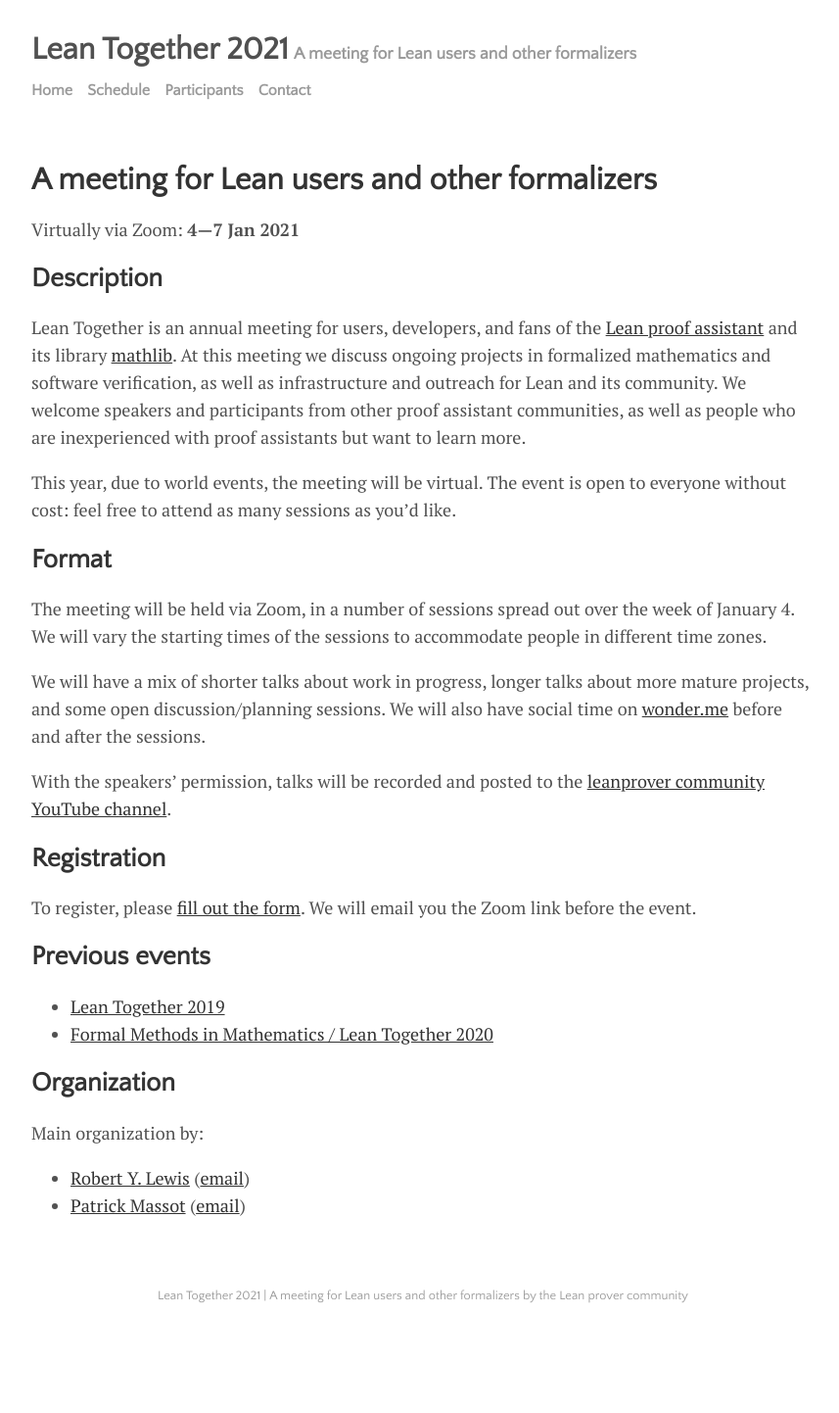
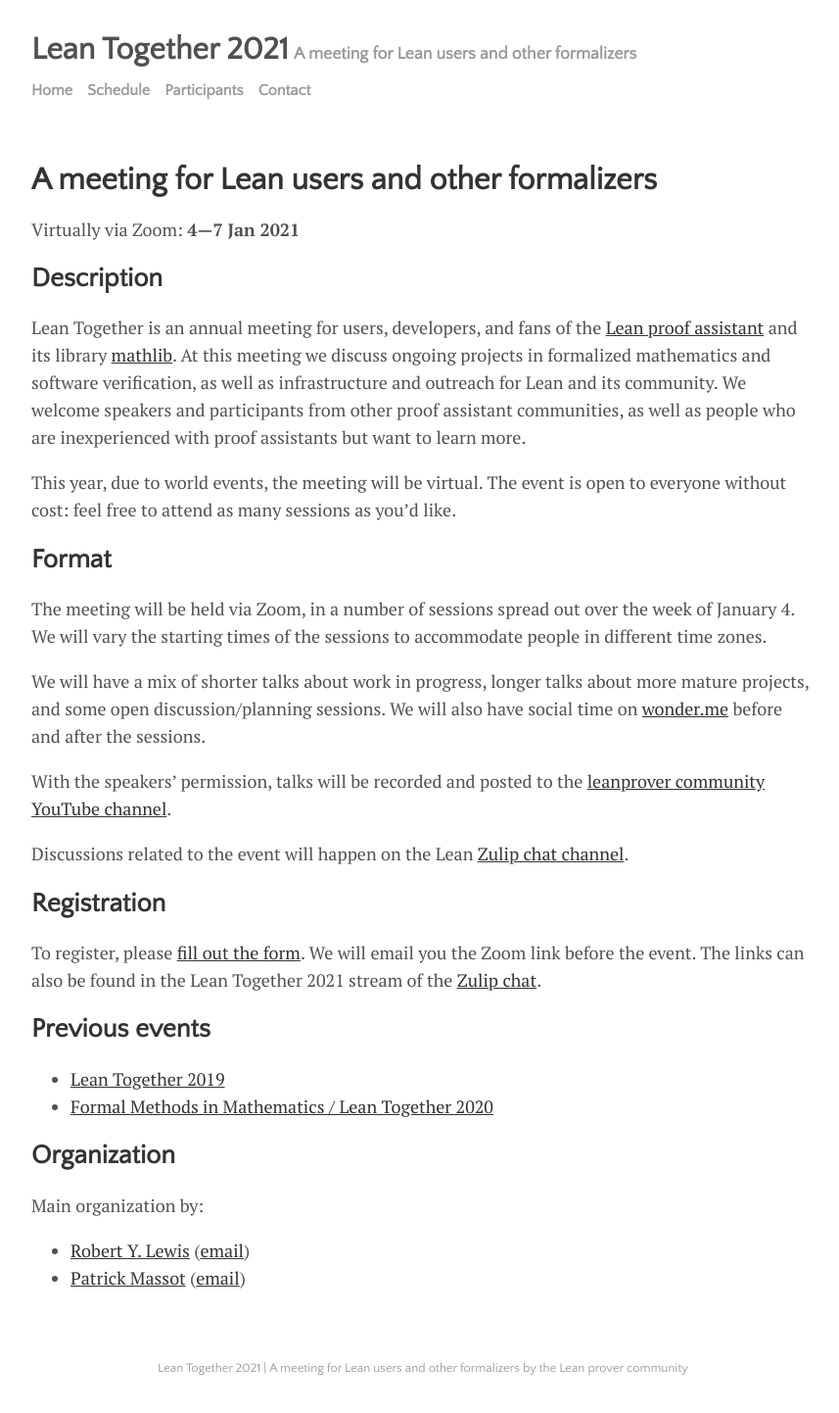
Before and after one commit to leanprover-community/lt2021, a Jekyll site: the page built from index.md, in a window 1280 px wide. Shown: the whole page at 98% size, without its empty margins (208-1065 px from the left). Built offline with Jekyll 4.4.1, drawn with Linux system fonts in a browser that asks for light colours; before the commit the page ends 1368 px from its top, so only the background shows below that.

Commit message:
mention Zulip channel

```diff
--- a/index.md
+++ b/index.md
@@ -34,10 +34,13 @@ We will also have social time on [wonder.me](https://www.wonder.me/) before and
 With the speakers' permission, talks will be recorded and posted to the
 [leanprover community YouTube channel](https://www.youtube.com/channel/UCWe5B7Ikr0AI9727doEUxPg).
 
+Discussions related to the event will happen on the Lean [Zulip chat channel](https://leanprover.zulipchat.com/).
+
 ## Registration
 
 To register, please [fill out the form](https://forms.gle/a9x51G6oWebqseEf9).
 We will email you the Zoom link before the event.
+The links can also be found in the Lean Together 2021 stream of the [Zulip chat](https://leanprover.zulipchat.com/).
 
 ## Previous events
 
```
Also changed, not shown: participants.md (+2 -0 lines).
